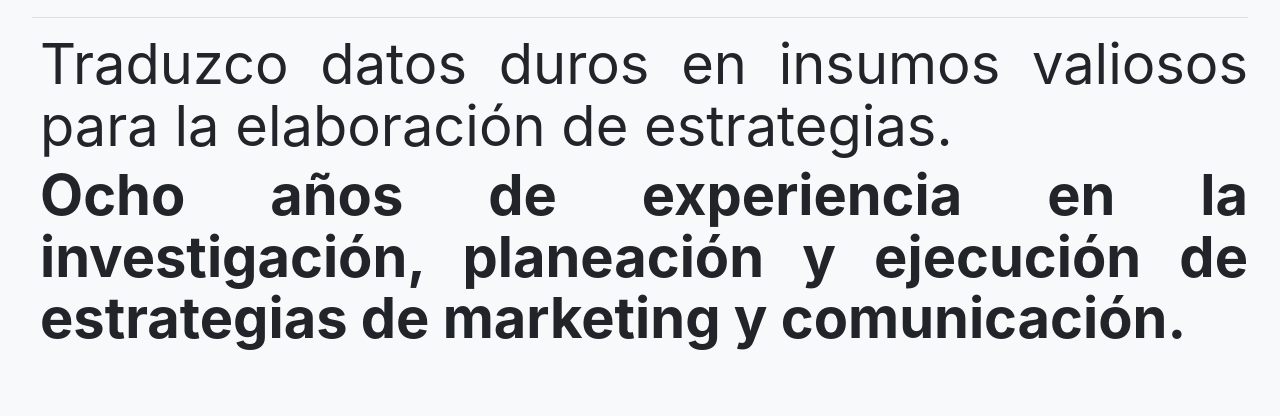
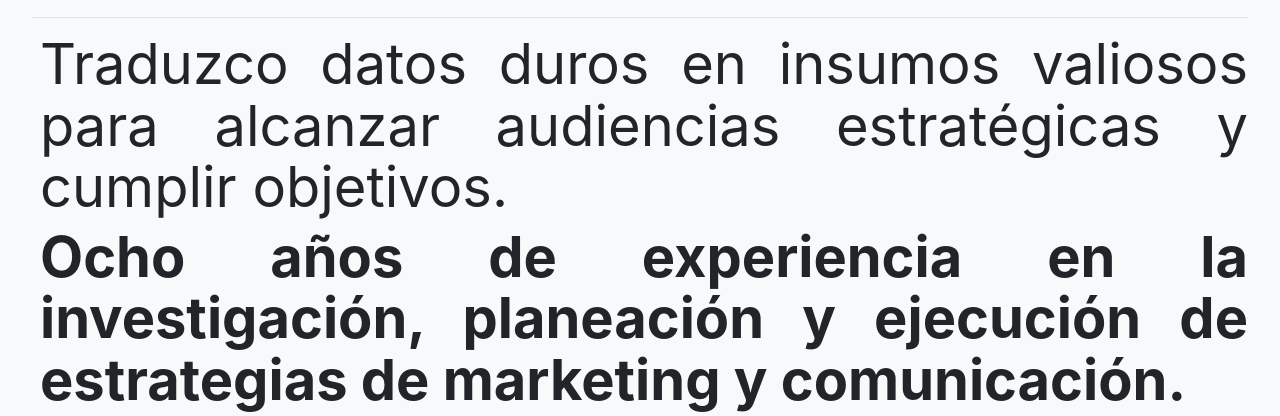
Before and after one commit to ldsanvid/ludasacvresume, a plain HTML site: page index2.html in a window 1280 px wide. Shown: the part 842-1258 px from the top of the page. Drawn offline with nearby package versions, Linux system fonts and the light colour scheme.

Commit message:
Update index2.html

```diff
--- a/index2.html
+++ b/index2.html
@@ -49,7 +49,7 @@
             <hr>
             <div class="row">
                 <div class="col">
-                    <h1 class="display-4 ml-2 font-weight-normal text-justify">Traduzco datos duros en insumos valiosos para la elaboración de estrategias.</h1>
+                    <h1 class="display-4 ml-2 font-weight-normal text-justify">Traduzco datos duros en insumos valiosos para alcanzar audiencias estratégicas y cumplir objetivos.</h1>
                     <h1 class="display-4 ml-2 font-weight-normal text-justify"><strong>Ocho años de experiencia en la investigación, planeación y ejecución de estrategias de marketing y comunicación.</strong></h3>
                 </div>
             </div>
```
